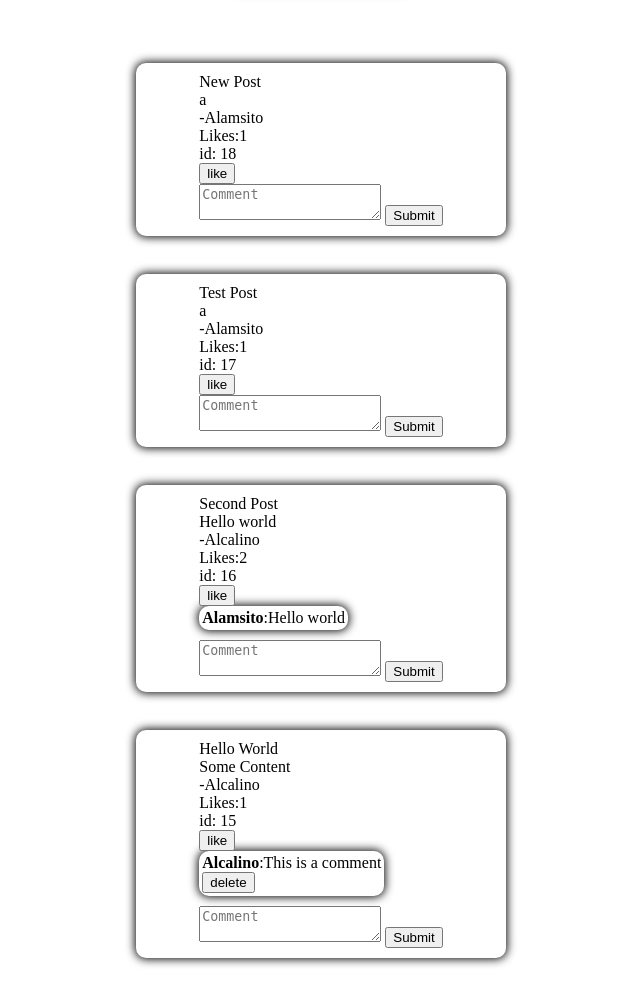
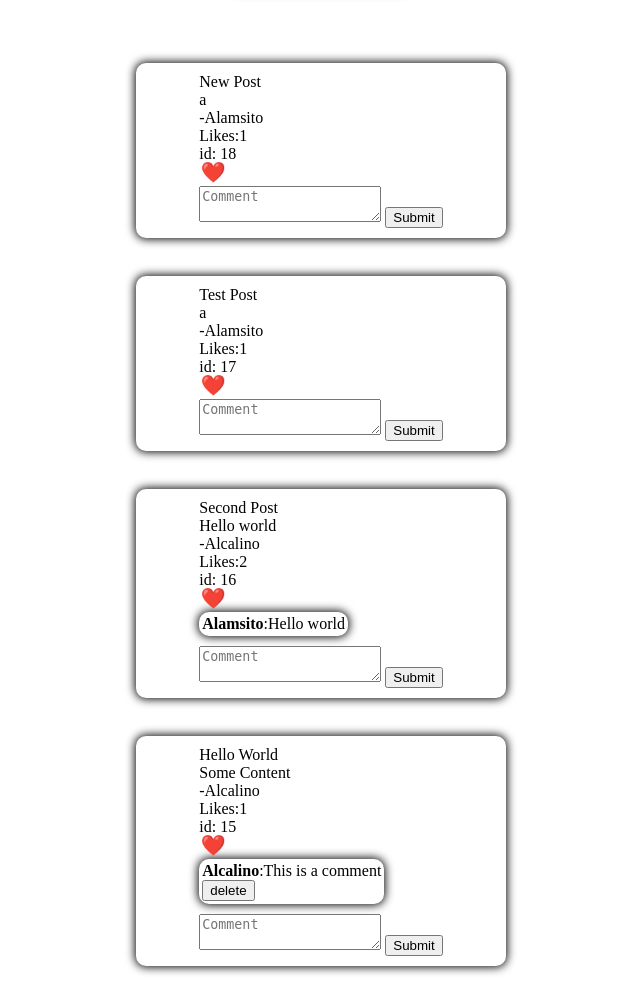
Before and after one commit to AlcalinoGitHub/standardWebSite, a Django app: page / in a window 1280 px wide. Shown: the part 258-1260 px from the top of the page, without its empty margins (319-959 px from the left). Before the commit the page ends 1224 px from the top, so only its background shows below. Run offline with Django 4.2, Linux system fonts and the light colour scheme; a user stored in the database is signed in; data comes from the database, SQL or seed files in the repository; both versions use the stored data as it was after the commit.

Commit message:
Minor improvements
-changed like button to ❤️
-Added option to unlike a post

```diff
--- a/MainPage/templates/UserLogged.html
+++ b/MainPage/templates/UserLogged.html
@@ -28,7 +28,7 @@
             <form action="{% url 'like' %}" method="post">
                 {% csrf_token %}
                 <input type = 'hidden' name = 'Post_id' value = '{{post.id}}'>
-                <input type = 'submit' name ='Like' value = 'like'>
+                <input type = 'submit' name ='Like' value = '❤️' class = 'likebutton'>
             </form>
             {% for comment in post.comment_set.all %}
                 <div class  = 'comment'>
--- a/MainPage/views.py
+++ b/MainPage/views.py
@@ -26,6 +26,10 @@ def LikePost(request):
             CurrentPost.LikedBy.append(request.user.id)
             CurrentPost.Likes += 1
             CurrentPost.save()
+        else:
+            CurrentPost.LikedBy.remove(request.user.id)
+            CurrentPost.Likes -= 1
+            CurrentPost.save()
         print(CurrentPost.LikedBy)
         print(CurrentPost.Likes)
 
--- a/mysite/static/index.css
+++ b/mysite/static/index.css
@@ -8,7 +8,7 @@
     position: relative;
     left: 50%;
     font-size: xx-large;
-    transform: translate(-50%, 100%);
+    transform: translate(-50%, 20%);
     transition: background-color 0.2s ease;
 }
 
@@ -51,6 +51,10 @@
     box-shadow: 0px 0px 10px 1px;
     border-radius: 10px;
     transition: background-color 0.2s ease;
+    margin: 10px auto;
+    padding-left: 5%;
+    padding-right: 5%;
+
 }
 
 .post:hover {
--- a/mysite/static/logged.css
+++ b/mysite/static/logged.css
@@ -80,3 +80,15 @@
     transition: background-color 0.2s ease;
     margin: 10px auto
 }
+
+.likebutton {
+    border:0;
+    background:none;
+    transform: scale(1.5);
+    margin-bottom: 5px;
+    transition-duration: 0.3s;
+  }
+
+.likebutton:active {
+    transform: scale(5);
+}
```
Also changed, not shown: db.sqlite3.
